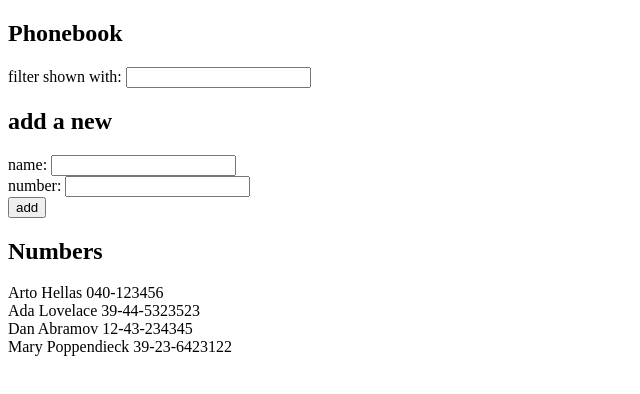
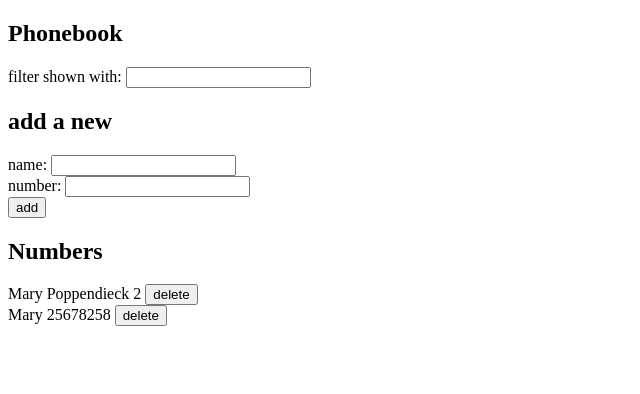
Before and after one commit to ebenezer103/fullStackOpen, a React (Create React App) app in the folder part2/rendering-collections/: page / in a window 1280 px wide. Shown: the top 394 px of the page, without its empty margins (0-640 px from the left). Built offline with nearby package versions, Linux system fonts and the light colour scheme; data requests are answered from the project's data file.

Commit message:
exercise 2.18 done

```diff
--- a/part2/rendering-collections/db.json
+++ b/part2/rendering-collections/db.json
@@ -1,24 +1,14 @@
 {
-  "persons":[
+  "persons": [
     {
-      "name": "Arto Hellas",
-      "number": "040-123456",
+      "name": "Mary Poppendieck",
+      "number": "2",
       "id": 1
     },
     {
-      "name": "Ada Lovelace",
-      "number": "39-44-5323523",
+      "name": "Mary",
+      "number": "25678258",
       "id": 2
-    },
-    {
-      "name": "Dan Abramov",
-      "number": "12-43-234345",
-      "id": 3
-    },
-    {
-      "name": "Mary Poppendieck",
-      "number": "39-23-6423122",
-      "id": 4
     }
   ]
 }
--- a/part2/rendering-collections/src/App.js
+++ b/part2/rendering-collections/src/App.js
@@ -1,14 +1,16 @@
 import React, { useState, useEffect } from 'react'
-import AddPerson from './components/AddPerson';
+import AddPersonFunctionality from './components/AddPersonFunctionality';
 import axios from 'axios'
-
+import backendServices from './components/services/backend';
 function filterByValue(array, string) { return array.filter(o => { return Object.keys(o).some(k => { if (typeof o[k] === 'string') return o[k].toLowerCase().includes(string.toLowerCase()); }); }); }
 //EXERCISE 2.15
 
 const App = () => {
-  const [notes, setNotes] = useState([])
+  // const [notes, setNotes] = useState([])
   const [persons, setPersons] = useState([])
   const [filterTerm, setNewfilterTerm] = useState('')
+  const [deletedPerson, setDeletedPerson] = useState([])
+  const [editedPerson, setEditedPerson] = useState('')
 
   const hook = () => {
     console.log('effect')
@@ -20,7 +22,7 @@ const App = () => {
       })
   }
 
-  useEffect(hook, [])
+  useEffect(hook, [deletedPerson, editedPerson])
   console.log('render', persons.length, 'persons')
 
   const handleFilterChange = (event) => {
@@ -28,6 +30,15 @@ const App = () => {
     console.log(filterByValue(persons, filterTerm))
   }
 
+  const deleteUser = (id, name) => {
+    if (window.confirm(`Delete ${name}?`)) {
+      backendServices.
+        deletePersonServerCall(id)
+        .then(response => {
+          setDeletedPerson(name)
+        })
+    }
+  }
 
 
   return (
@@ -38,10 +49,10 @@ const App = () => {
       </form>
 
       <h2>add a new</h2>
-      <AddPerson persons={persons} setPersons={setPersons}/>
+      <AddPersonFunctionality persons={persons} setPersons={setPersons} editedPerson={editedPerson} setEditedPerson={setEditedPerson} />
 
       <h2>Numbers</h2>
-      {filterByValue(persons, filterTerm).map(person => <div key={person.id}>{person.name} {person.number}</div>)}
+      {filterByValue(persons, filterTerm).map(person => <div key={person.id}>{person.name} {person.number} <button type="button" onClick={() => { deleteUser(person.id, person.name) }}>delete</button>  </div>)}
 
     </div>
   )
--- a/part2/rendering-collections/src/components/AddPerson.js
+++ /dev/null
@@ -1,43 +0,0 @@
-import React, { useState } from 'react'
-
-const AddPerson = ( {props} ) => {
-
-    const handleNameChange = (event) => {
-        setNewName(event.target.value)
-      }
-      const handleNumberChange = (event) => {
-        setNewNumber(event.target.value)
-      }
-
-
-      const addPerson = (event) => {
-        event.preventDefault()
-        if (props.persons.some(e => e.name === newName)) { alert(`${newName} is already added to phonebook`); setNewName(''); return }
-
-        let newObject = {
-          name: newName,
-          number: newNumber,
-          id: props.persons.length + 1,
-        }
-        props.setPersons(props.persons.concat(newObject))
-
-        setNewName('')
-        setNewNumber('')
-      }
-      const [newName, setNewName] = useState('')
-      const [newNumber, setNewNumber] = useState('')
-
-    return (
-        <form onSubmit={addPerson}>
-
-        <div> name: <input value={newName} onChange={handleNameChange} /> </div>
-        <div>number: <input value={newNumber} onChange={handleNumberChange} /></div>
-
-        <div>
-          <button type="submit">add</button>
-        </div>
-      </form>
-    )
-}
-
-export default AddPerson
--- /dev/null
+++ b/part2/rendering-collections/src/components/AddPersonFunctionality.js
@@ -0,0 +1,68 @@
+import React, { useEffect, useState } from 'react'
+import backendServices from './services/backend';
+
+
+const AddPersonFunctionality = (props) => {
+
+  const [newName, setNewName] = useState('')
+  const [newNumber, setNewNumber] = useState('')
+
+  const handleNameChange = (event) => {
+    setNewName(event.target.value)
+  }
+  const handleNumberChange = (event) => {
+    setNewNumber(event.target.value)
+  }
+
+  const editPerson = user => {
+    if (window.confirm(`${user.name} is already added to phonebook, replace the old number with a new one`)) {
+      backendServices
+      .editPersonServerCall(user, newNumber)
+      .then(response => {
+        props.setEditedPerson(`${user.name} + ${newNumber}`)
+        console.log(response)
+      })
+    }
+
+  }
+
+  const addPerson = (event) => {
+    event.preventDefault()
+    // if (props.persons.some(e => e.name === newName)) { alert(`${newName} is already added to phonebook`); setNewName(''); return }
+    if (props.persons.some(e => e.name === newName)) { editPerson(props.persons.find(e => e.name === newName), newNumber); return }
+
+    if (newName == '') { alert(`You can not add a blank name to phonebook`); setNewName(''); return }
+
+    let newObject = {
+      name: newName,
+      number: newNumber,
+      id: props.persons.length + 1,
+    }
+    backendServices.addPersonServerCall(newObject)
+      .then(response => {
+        console.log(response)
+      })
+
+
+    props.setPersons(props.persons.concat(newObject))
+
+    setNewName('')
+    setNewNumber('')
+  }
+
+
+  return (
+    <form onSubmit={addPerson}>
+
+      <div> name: <input value={newName} onChange={handleNameChange} /> </div>
+      <div>number: <input value={newNumber} onChange={handleNumberChange} /></div>
+
+      <div>
+        <button type="submit">add</button>
+      </div>
+    </form>
+  )
+
+}
+
+export default AddPersonFunctionality
--- /dev/null
+++ b/part2/rendering-collections/src/components/services/backend.js
@@ -0,0 +1,26 @@
+import axios from 'axios';
+const baseUrl = 'http://localhost:3001/persons'
+
+const addPersonServerCall = (object) => {
+  return(
+    axios
+    .post(baseUrl, object)
+  )
+}
+
+const deletePersonServerCall = (id) => {
+  return(
+    axios
+    .delete(`${baseUrl}/${id}`)
+  )
+}
+
+const editPersonServerCall = (user, number) => {
+  return(
+    axios
+    .put(`${baseUrl}/${user.id}`, {name: user.name, number: number})
+  )
+
+}
+
+export default { addPersonServerCall, deletePersonServerCall, editPersonServerCall }
```
Also changed, not shown: 1 other file (tests, documents, lock files or other folders).
